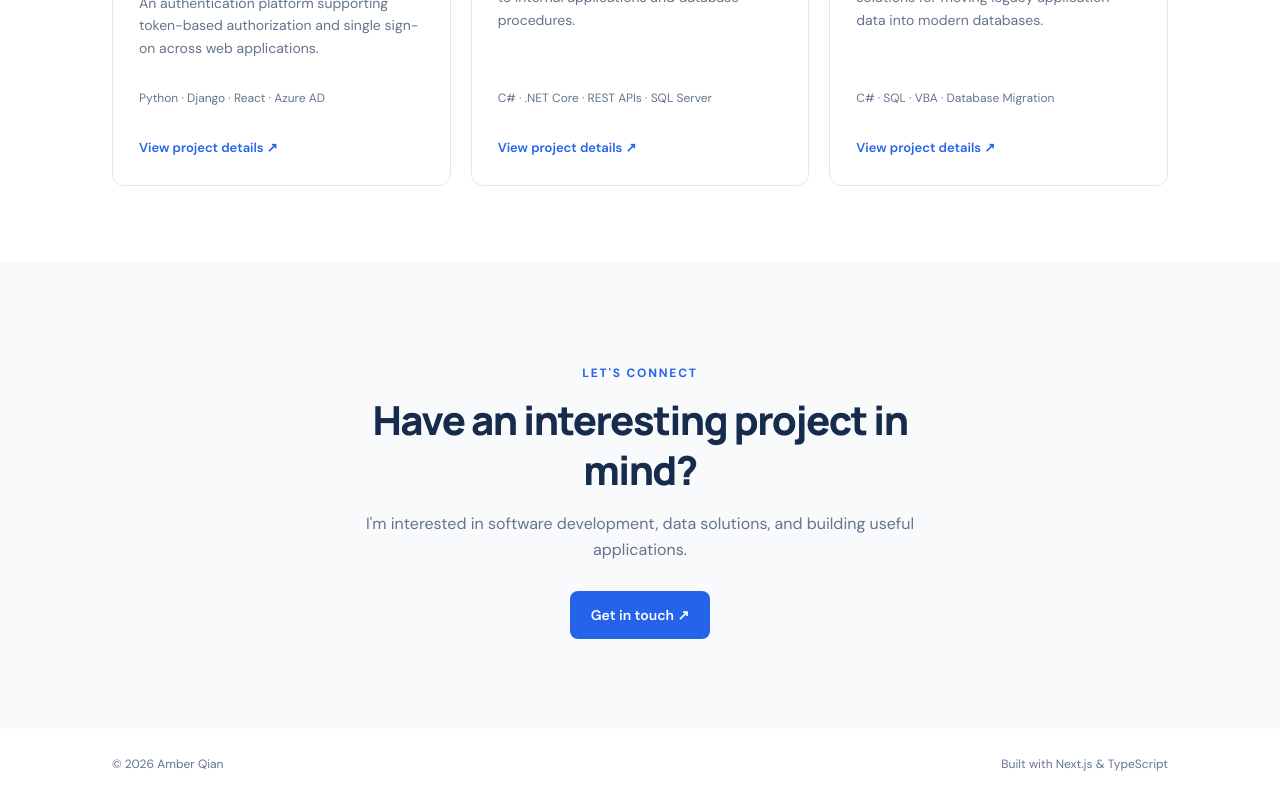
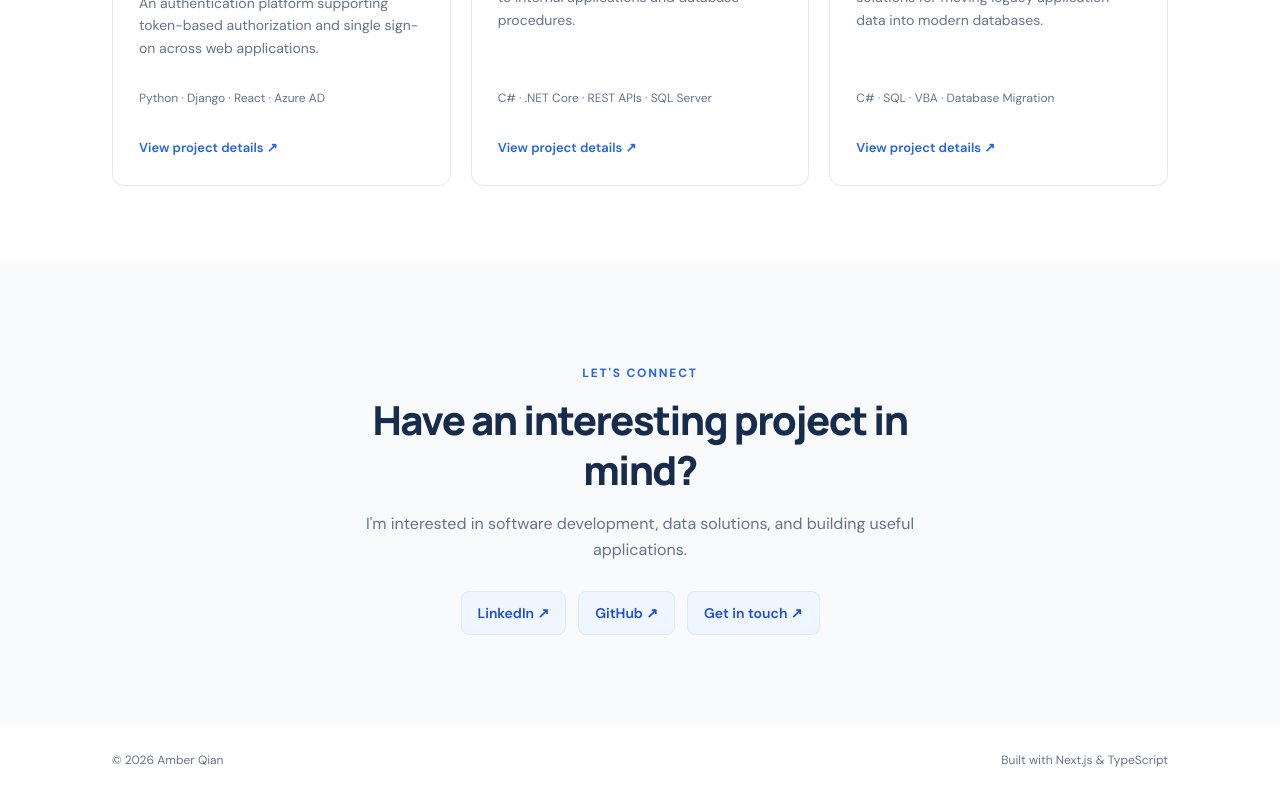
Before and after one commit to amber-qian/portfolio, a Next.js app: page / in a window 1280 px wide. Shown: the part 1439-2239 px from the top of the page. Built offline with nearby package versions, Linux system fonts and the light colour scheme.

Commit message:
Add LinkedIn and GitHub profile links

```diff
--- a/src/app/globals.css
+++ b/src/app/globals.css
@@ -519,3 +519,35 @@ a {
     align-items: stretch;
   }
 }
+
+.social-links {
+  display: flex;
+  flex-wrap: wrap;
+  justify-content: center;
+  gap: 12px;
+  margin-top: 24px;
+}
+
+
+.social-link {
+  display: inline-flex;
+  align-items: center;
+  padding: 10px 16px;
+  border: 1px solid #dbeafe;
+  border-radius: 8px;
+  background: #eff6ff;
+  color: #1d4ed8;
+  font-size: 14px;
+  font-weight: 600;
+  text-decoration: none;
+  transition:
+    background-color 0.2s ease,
+    color 0.2s ease,
+    border-color 0.2s ease;
+}
+
+.social-link:hover {
+  border-color: #2563eb;
+  background: #2563eb;
+  color: #ffffff;
+}
--- a/src/app/page.tsx
+++ b/src/app/page.tsx
@@ -143,12 +143,33 @@ export default function Home() {
           I&apos;m interested in software development,
           data solutions, and building useful applications.
         </p>
-        <a
-          className="button button-primary"
-          href="mailto:qian.amber@hotmail.com"
-        >
-          Get in touch ↗
-        </a>
+
+        <div className="social-links">
+          <a
+            href="https://www.linkedin.com/in/amberqian/"
+            target="_blank"
+            rel="noreferrer"
+            className="social-link"
+          >
+            LinkedIn ↗
+          </a>
+
+          <a
+            href="https://github.com/amber-qian"
+            target="_blank"
+            rel="noreferrer"
+            className="social-link"
+          >
+            GitHub ↗
+          </a>
+          <a
+            href="mailto:qian.amber@hotmail.com"
+            className="social-link"
+          >
+            Get in touch ↗
+          </a>
+        </div>
+
       </section>
 
       <footer className="site-footer">
```
